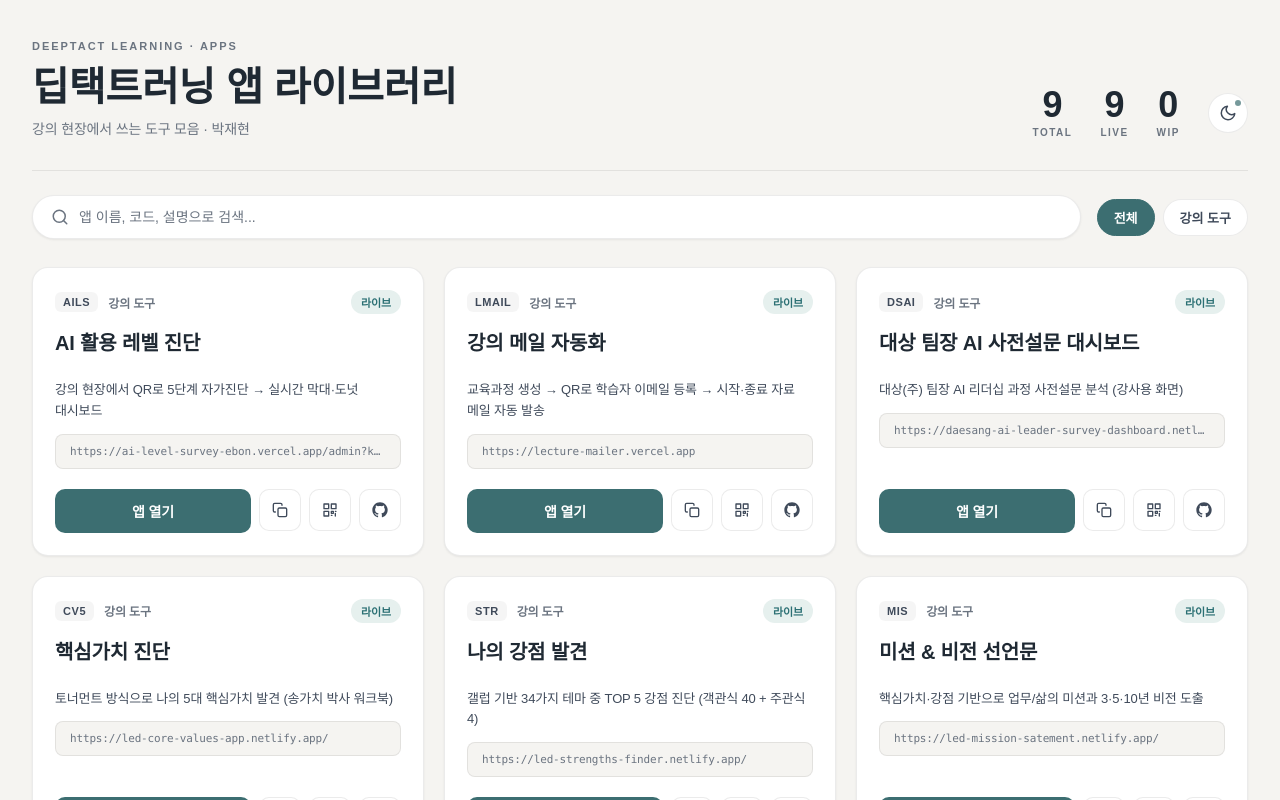
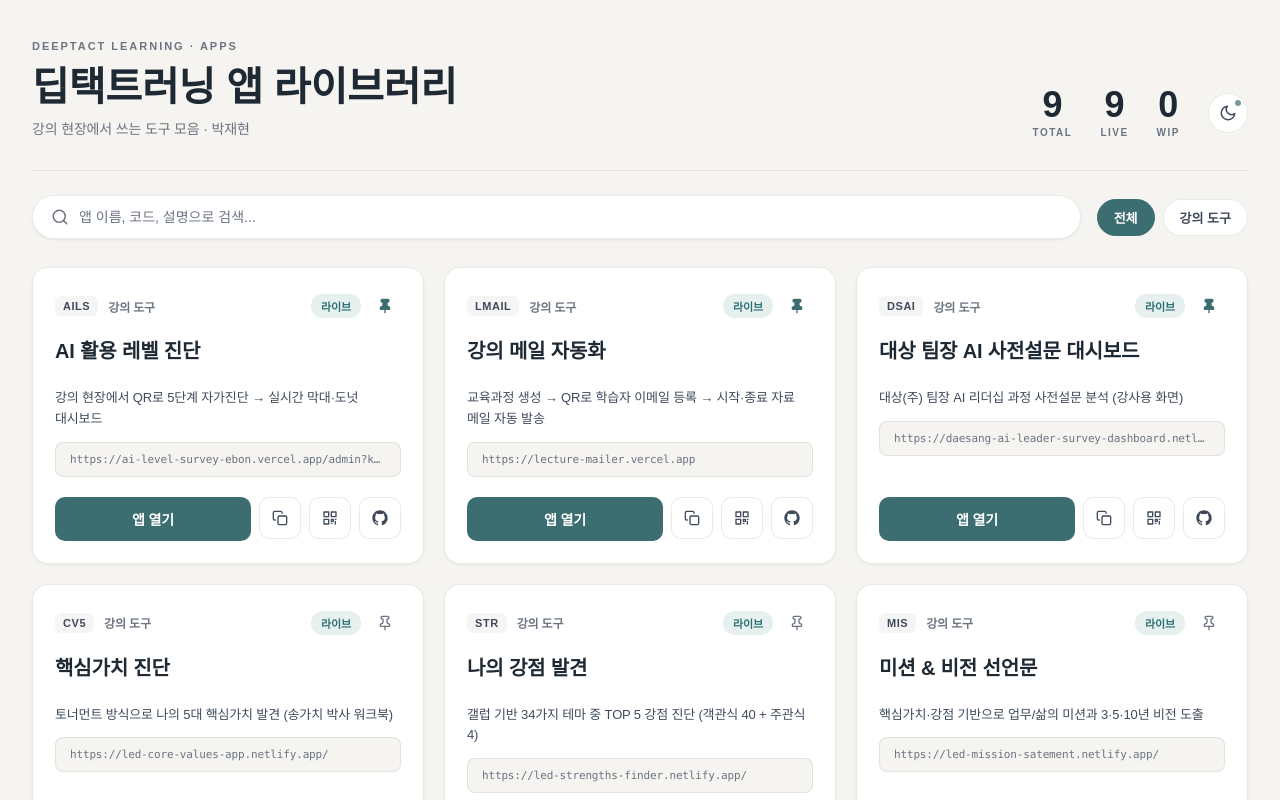
Before and after one commit to qqjfroddl/deeptact-apps, a Next.js app: page / in a window 1280 px wide. Shown: the top 800 px of the page. Built offline with nearby package versions, Linux system fonts and the light colour scheme; a web font is replaced by a local one.

Commit message:
Add app pin toggle

```diff
--- a/components/AppCard.js
+++ b/components/AppCard.js
@@ -1,4 +1,4 @@
-// 앱 1개를 표시하는 카드 — 이미지 디자인의 제안서 카드 패턴 따름
+// 앱 1개를 표시하는 카드 — 핀 토글 버튼 + 링크/QR/GitHub 액션
 import { useState, useEffect } from "react";
 
 const STATUS_LABEL = {
@@ -7,7 +7,7 @@ const STATUS_LABEL = {
   archived: "보관",
 };
 
-export default function AppCard({ app }) {
+export default function AppCard({ app, onTogglePin }) {
   const [copied, setCopied] = useState(false);
   const [qrSrc, setQrSrc] = useState("");
   const [showQr, setShowQr] = useState(false);
@@ -50,9 +50,25 @@ export default function AppCard({ app }) {
           <span className="code-badge">{app.code || "—"}</span>
           <span className="card-category">{app.category || "기타"}</span>
         </div>
-        <span className={`status-chip status-${app.status || "wip"}`}>
-          {STATUS_LABEL[app.status] || "작업중"}
-        </span>
+        <div className="card-head-right">
+          <span className={`status-chip status-${app.status || "wip"}`}>
+            {STATUS_LABEL[app.status] || "작업중"}
+          </span>
+          {onTogglePin && app.repo && (
+            <button
+              type="button"
+              className={`pin-btn ${app.pinned ? "active" : ""}`}
+              onClick={() => onTogglePin(app.repo)}
+              title={app.pinned ? "핀 해제" : "핀 고정"}
+              aria-label={app.pinned ? "핀 해제" : "핀 고정"}
+            >
+              <svg width="16" height="16" viewBox="0 0 24 24" fill={app.pinned ? "currentColor" : "none"} stroke="currentColor" strokeWidth="2" strokeLinecap="round" strokeLinejoin="round" aria-hidden="true">
+                <path d="M12 17v5" />
+                <path d="M9 10.76a2 2 0 0 1-1.11 1.79l-1.78.9A2 2 0 0 0 5 15.24V16a1 1 0 0 0 1 1h12a1 1 0 0 0 1-1v-.76a2 2 0 0 0-1.11-1.79l-1.78-.9A2 2 0 0 1 15 10.76V7a1 1 0 0 1 1-1 2 2 0 0 0 0-4H8a2 2 0 0 0 0 4 1 1 0 0 1 1 1z" />
+              </svg>
+            </button>
+          )}
+        </div>
       </header>
 
       <h3 className="card-title">{app.name || app.repo}</h3>
--- a/pages/index.js
+++ b/pages/index.js
@@ -1,5 +1,5 @@
 // 딥택트러닝 앱 라이브러리 메인 — 헤더 + 통계 + 검색·필터 + 카드 그리드
-import { useMemo, useState } from "react";
+import { useEffect, useMemo, useState } from "react";
 import Head from "next/head";
 import fs from "fs";
 import path from "path";
@@ -49,9 +49,41 @@ export async function getStaticProps() {
   };
 }
 
+const PIN_STORAGE_KEY = "deeptact-apps-pins";
+
+function loadPinOverrides() {
+  if (typeof window === "undefined") return {};
+  try {
+    return JSON.parse(localStorage.getItem(PIN_STORAGE_KEY) || "{}");
+  } catch {
+    return {};
+  }
+}
+
+function savePinOverrides(overrides) {
+  if (typeof window === "undefined") return;
+  localStorage.setItem(PIN_STORAGE_KEY, JSON.stringify(overrides));
+}
+
 export default function Home({ apps }) {
   const [query, setQuery] = useState("");
   const [filter, setFilter] = useState("전체");
+  const [pinOverrides, setPinOverrides] = useState({});
+
+  useEffect(() => {
+    setPinOverrides(loadPinOverrides());
+  }, []);
+
+  function togglePin(repo) {
+    setPinOverrides((prev) => {
+      const next = { ...prev };
+      const app = apps.find((a) => a.repo === repo);
+      const currentlyPinned = repo in next ? next[repo] : !!app?.pinned;
+      next[repo] = !currentlyPinned;
+      savePinOverrides(next);
+      return next;
+    });
+  }
 
   // 카테고리 칩 목록 — 데이터에 있는 카테고리 + "전체" + 상태
   const categories = useMemo(() => {
@@ -70,6 +102,10 @@ export default function Home({ apps }) {
   const filtered = useMemo(() => {
     const q = query.trim().toLowerCase();
     return apps
+      .map((a) => ({
+        ...a,
+        pinned: a.repo in pinOverrides ? pinOverrides[a.repo] : !!a.pinned,
+      }))
       .filter((a) => {
         if (filter !== "전체" && a.category !== filter) return false;
         if (!q) return true;
@@ -82,7 +118,7 @@ export default function Home({ apps }) {
         const bd = b.updated_at ? Date.parse(b.updated_at) : 0;
         return bd - ad;
       });
-  }, [apps, query, filter]);
+  }, [apps, query, filter, pinOverrides]);
 
   return (
     <>
@@ -154,7 +190,7 @@ export default function Home({ apps }) {
         {filtered.length > 0 ? (
           <div className="grid">
             {filtered.map((a) => (
-              <AppCard key={a.repo || a.name} app={a} />
+              <AppCard key={a.repo || a.name} app={a} onTogglePin={togglePin} />
             ))}
           </div>
         ) : (
@@ -372,6 +408,22 @@ export default function Home({ apps }) {
           gap: 10px;
         }
         .card-head-left { display: flex; align-items: center; gap: 10px; }
+        .card-head-right { display: flex; align-items: center; gap: 8px; }
+        .pin-btn {
+          display: inline-flex;
+          align-items: center;
+          justify-content: center;
+          width: 32px;
+          height: 32px;
+          border: none;
+          background: transparent;
+          color: var(--muted);
+          cursor: pointer;
+          border-radius: 8px;
+          transition: color 0.15s, background 0.15s;
+        }
+        .pin-btn:hover { color: var(--accent); background: var(--chip-bg); }
+        .pin-btn.active { color: var(--accent); }
         .code-badge {
           font-family: 'Plus Jakarta Sans', sans-serif;
           font-size: 11px;
```
